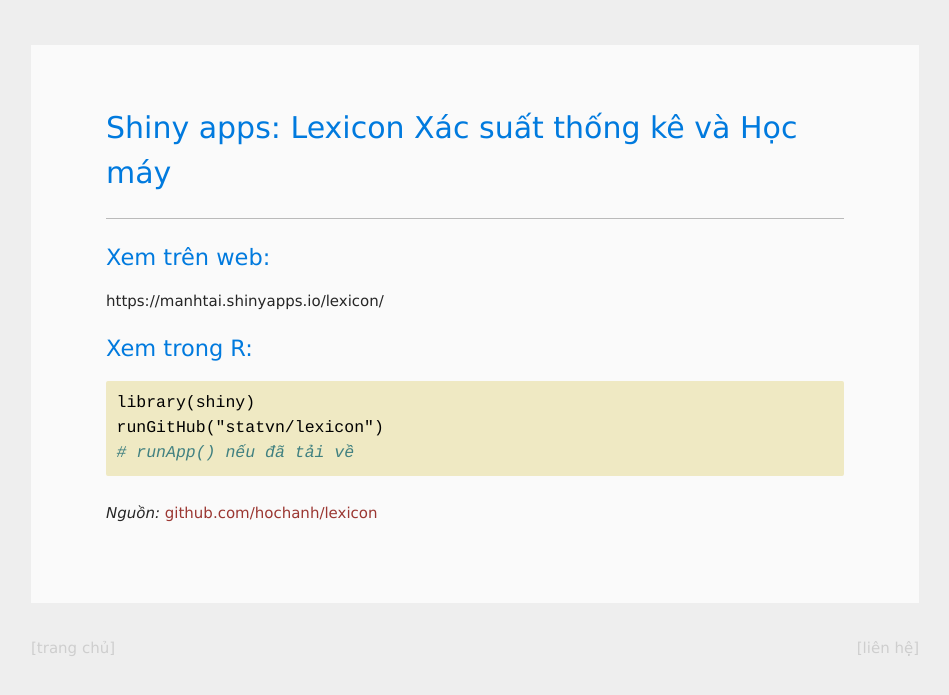
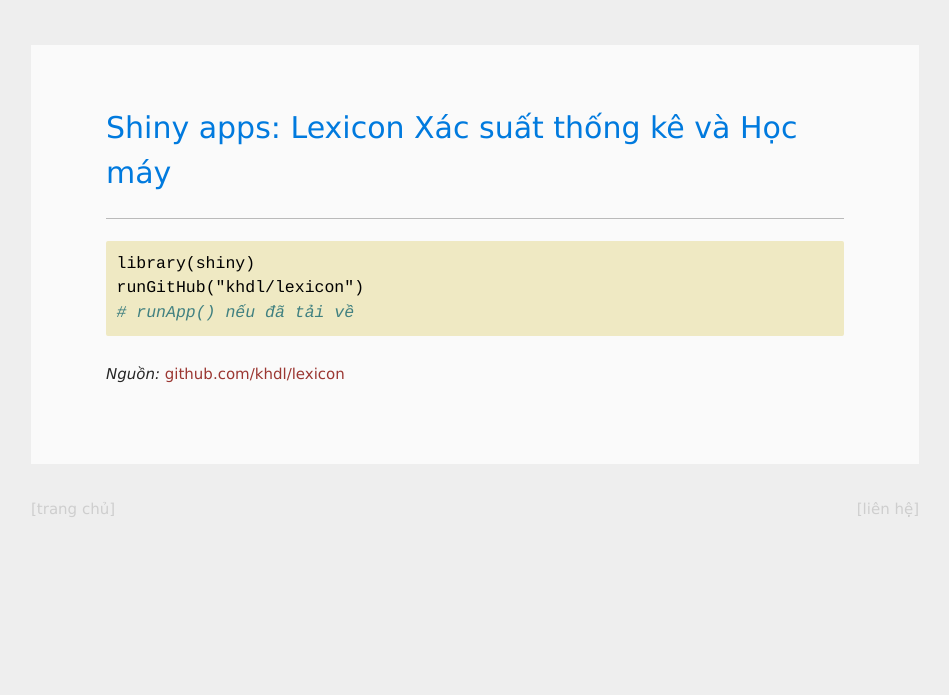
Before and after one commit to hochanh/rblog, a Jekyll site: the page built from _posts/2015-01-24-lexicon-shiny.md, in a window 1280 px wide. Shown: the top 695 px of the page, without its empty margins (165-1114 px from the left). Built offline with Jekyll 4.4.1, drawn with Linux system fonts in a browser that asks for light colours.

Commit message:
edit link

````diff
--- a/_posts/2015-01-24-lexicon-shiny.md
+++ b/_posts/2015-01-24-lexicon-shiny.md
@@ -3,16 +3,10 @@
 title: "Shiny apps: Lexicon Xác suất thống kê và Học máy"
 ---
 
-## Xem trên web:
-
-https://manhtai.shinyapps.io/lexicon/
-
-## Xem trong R:
-
 ```r
 library(shiny)
-runGitHub("statvn/lexicon")
+runGitHub("khdl/lexicon")
 # runApp() nếu đã tải về
 ```
 
-_Nguồn:_ [github.com/hochanh/lexicon](http://github.com/hochanh/lexicon)
+_Nguồn:_ [github.com/khdl/lexicon](http://github.com/khdl/lexicon)
````
